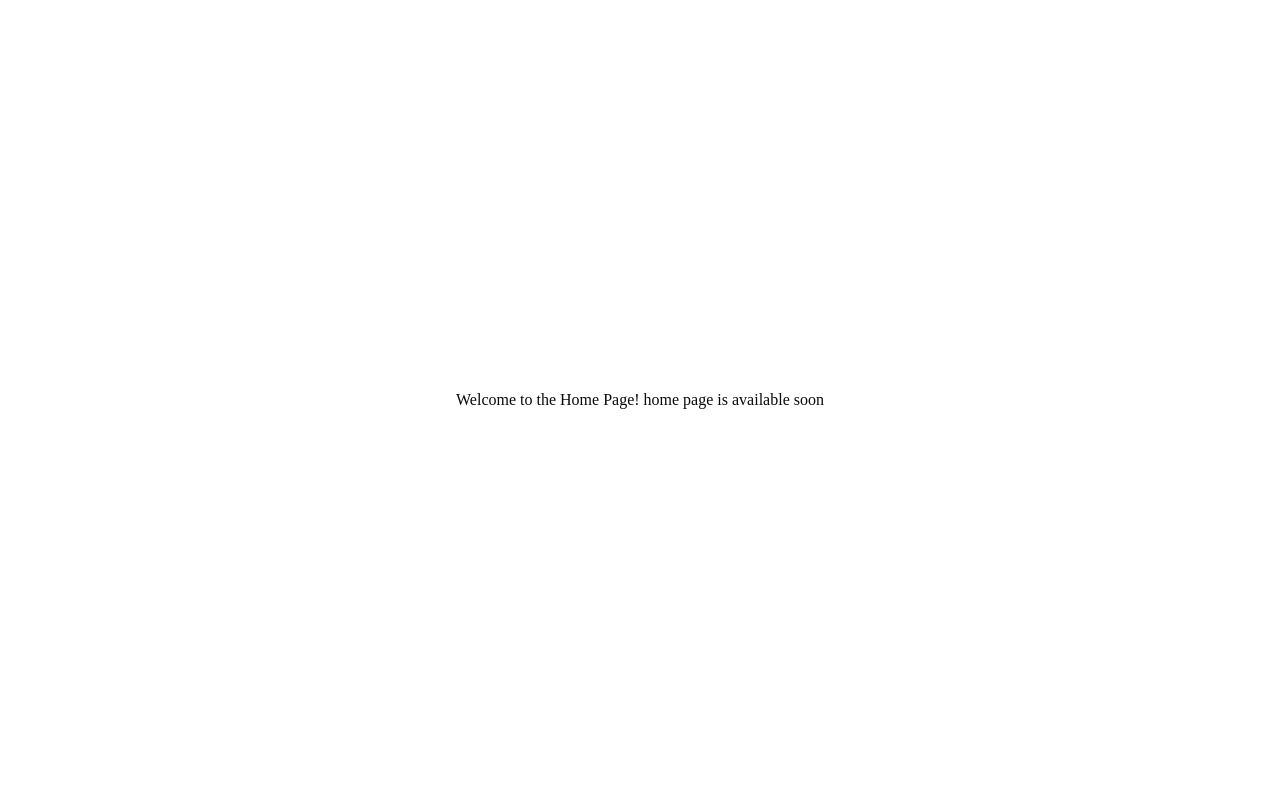
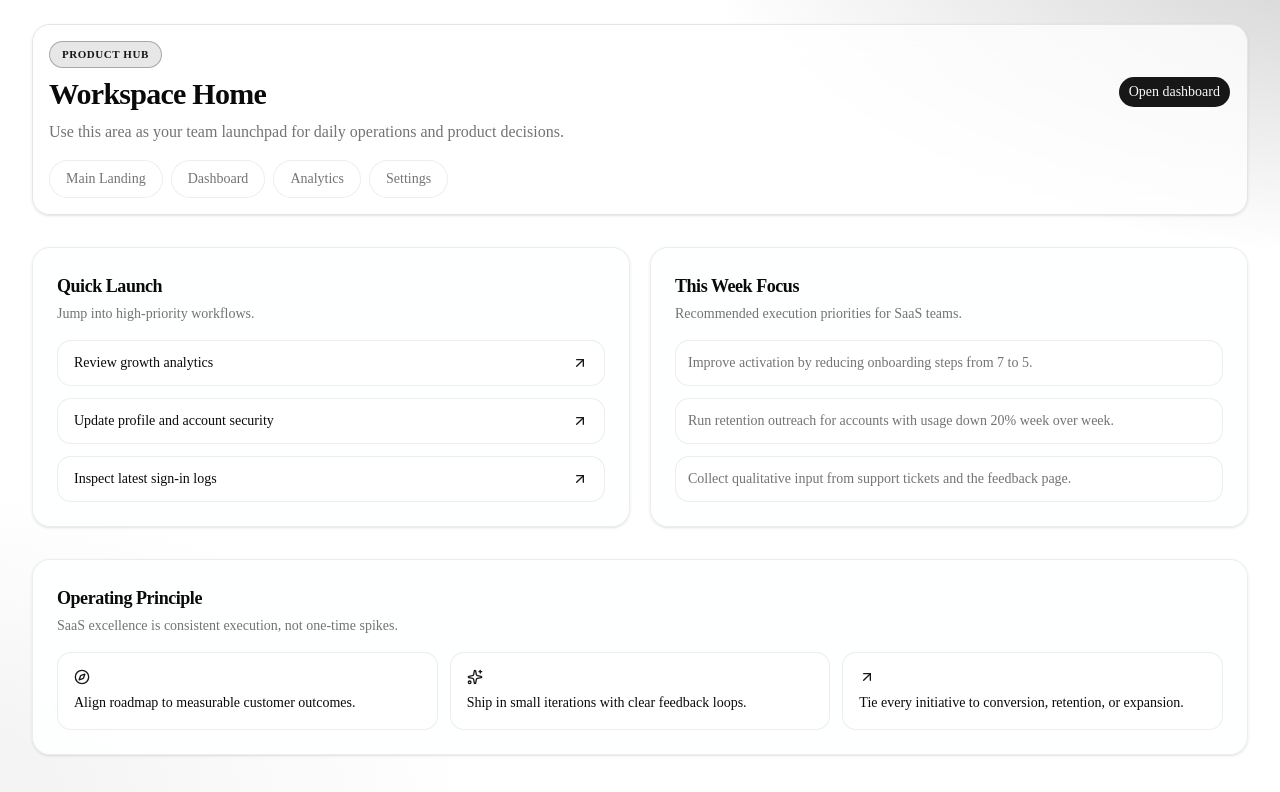
Before and after one commit to SamarAbbaas/Authentication-system-, a Next.js app: page /Home in a window 1280 px wide. Shown: the top 792 px of the page. Built offline with nearby package versions, Linux system fonts and the light colour scheme.

Commit message:
Revert "restore simple home page"
This reverts commit 04ff4f3ea1fe43ecf5f2ae24faa2251feae41a76.

```diff
--- a/app/Home/page.tsx
+++ b/app/Home/page.tsx
@@ -1,7 +1,77 @@
-export default function Home() {
+import Link from "next/link";
+import { ArrowUpRight, Compass, Sparkles } from "lucide-react";
+import { SaasPageShell, SaasSection } from "@/components/saas-shell";
+import { Button } from "@/components/ui/button";
+
+export default function HomeRoutePage() {
   return (
-    <div className="flex min-h-screen items-center justify-center bg-blend-color primary">
-      Welcome to the Home Page! home page is available soon
-    </div>
+    <SaasPageShell
+      badge="Product Hub"
+      title="Workspace Home"
+      subtitle="Use this area as your team launchpad for daily operations and product decisions."
+      navItems={[
+        { label: "Main Landing", href: "/" },
+        { label: "Dashboard", href: "/dashboard" },
+        { label: "Analytics", href: "/analytics" },
+        { label: "Settings", href: "/settings" },
+      ]}
+      actions={
+        <Button render={<Link href="/dashboard" />} className="rounded-full">
+          Open dashboard
+        </Button>
+      }
+    >
+      <div className="grid grid-cols-1 gap-5 lg:grid-cols-2">
+        <SaasSection title="Quick Launch" description="Jump into high-priority workflows.">
+          <div className="space-y-3">
+            {[
+              { title: "Review growth analytics", href: "/analytics" },
+              { title: "Update profile and account security", href: "/settings" },
+              { title: "Inspect latest sign-in logs", href: "/admin/logs" },
+            ].map((item) => (
+              <Link
+                key={item.href}
+                href={item.href}
+                className="flex items-center justify-between rounded-xl border border-border/70 bg-background/60 px-4 py-3 text-sm transition hover:border-primary/40"
+              >
+                <span>{item.title}</span>
+                <ArrowUpRight className="size-4 text-primary" />
+              </Link>
+            ))}
+          </div>
+        </SaasSection>
+
+        <SaasSection title="This Week Focus" description="Recommended execution priorities for SaaS teams.">
+          <div className="space-y-3 text-sm text-muted-foreground">
+            <p className="rounded-xl border border-border/70 bg-background/60 p-3">
+              Improve activation by reducing onboarding steps from 7 to 5.
+            </p>
+            <p className="rounded-xl border border-border/70 bg-background/60 p-3">
+              Run retention outreach for accounts with usage down 20% week over week.
+            </p>
+            <p className="rounded-xl border border-border/70 bg-background/60 p-3">
+              Collect qualitative input from support tickets and the feedback page.
+            </p>
+          </div>
+        </SaasSection>
+      </div>
+
+      <SaasSection title="Operating Principle" description="SaaS excellence is consistent execution, not one-time spikes.">
+        <div className="grid grid-cols-1 gap-3 sm:grid-cols-3">
+          <div className="rounded-xl border border-border/70 bg-background/60 p-4 text-sm">
+            <Compass className="mb-2 size-4 text-primary" />
+            Align roadmap to measurable customer outcomes.
+          </div>
+          <div className="rounded-xl border border-border/70 bg-background/60 p-4 text-sm">
+            <Sparkles className="mb-2 size-4 text-primary" />
+            Ship in small iterations with clear feedback loops.
+          </div>
+          <div className="rounded-xl border border-border/70 bg-background/60 p-4 text-sm">
+            <ArrowUpRight className="mb-2 size-4 text-primary" />
+            Tie every initiative to conversion, retention, or expansion.
+          </div>
+        </div>
+      </SaasSection>
+    </SaasPageShell>
   );
 }
```
